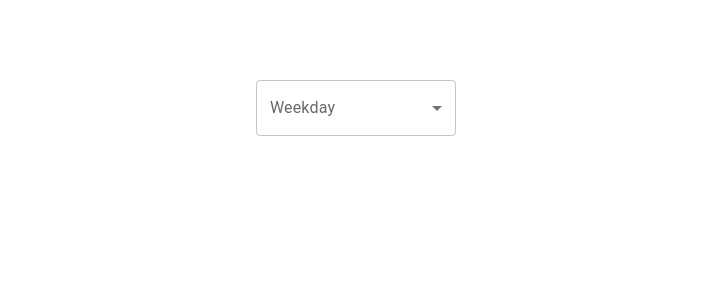
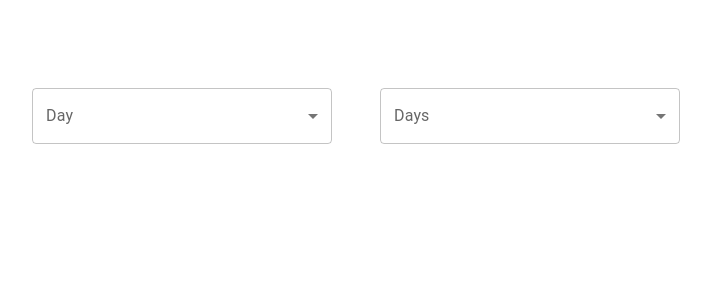
Before and after one commit to MarwaAbdelAal/MUI-Custom-Select-Component, a Next.js app: page / in a window 1280 px wide. Shown: the top 300 px of the page, without its empty margins (284-995 px from the left). Built offline with nearby package versions, Linux system fonts and the light colour scheme.

Commit message:
multiple select and custom style

```diff
--- a/app/page.module.scss
+++ b/app/page.module.scss
@@ -3,4 +3,5 @@
   justify-content: center;
   align-items: center;
   padding: 5rem;
+  gap: 2rem;
 }
--- a/app/page.tsx
+++ b/app/page.tsx
@@ -14,7 +14,8 @@ const weekdays = [
 export default function Home() {
   return (
     <main className={styles.main}>
-      <CustomSelect options={weekdays} label="Weekday" />
+      <CustomSelect options={weekdays} label="Day" />
+      <CustomSelect options={weekdays} label="Days" multiple />
     </main>
   );
 }
--- a/components/CustomSelect.tsx
+++ b/components/CustomSelect.tsx
@@ -3,48 +3,84 @@ import * as React from "react";
 import { useState } from "react";
 import {
   Box,
+  Chip,
   FormControl,
   InputLabel,
   MenuItem,
+  OutlinedInput,
   Select,
   SelectChangeEvent,
 } from "@mui/material";
-
-type option = {
-  key: string;
-  value: string;
-};
+import { option } from "@/types/selectOption";
+import { getColorForDay } from "@/utils/getDayColor";
 
 type CustomSelectProps = {
   options: option[];
   label: string;
+  multiple?: boolean;
 };
 
-export default function CustomSelect({ options, label }: CustomSelectProps) {
-  const [selectedOption, setSelectedOption] = useState("");
+const CustomSelect = ({ options, label, multiple }: CustomSelectProps) => {
+  const [selectedOptions, setSelectedOptions] = useState<string[] | string>(
+    multiple ? [] : ""
+  );
 
-  const handleChange = (event: SelectChangeEvent) => {
-    setSelectedOption(event.target.value as string);
+  const handleChange = (event: SelectChangeEvent<string[] | string>) => {
+    const { value } = event.target;
+    setSelectedOptions(
+      multiple && typeof value === "string" ? value.split(",") : value
+    );
+  };
+
+  const renderSelectedValue = (selected: string | string[]) => {
+    const selectedArray = Array.isArray(selected) ? selected : [selected];
+    return (
+      <Box sx={{ display: "flex", flexWrap: "wrap", gap: 0.5 }}>
+        {selectedArray.map((value) => {
+          const selectedValue = options.find(
+            (option) => option.key === value
+          )?.value;
+
+          return (
+            <Chip
+              key={value}
+              label={selectedValue}
+              sx={{
+                backgroundColor: getColorForDay(selectedValue || ""),
+                color: "white",
+              }}
+            />
+          );
+        })}
+      </Box>
+    );
   };
 
   return (
-    <Box sx={{ minWidth: 200 }}>
-      <FormControl fullWidth>
+    <FormControl sx={{ m: 1, width: 300 }}>
       <InputLabel id="custom-select-label">{label}</InputLabel>
       <Select
         labelId="custom-select-label"
         id="custom-select"
-          value={selectedOption}
+        value={selectedOptions}
         label="selectedOption"
         onChange={handleChange}
+        multiple={multiple}
+        renderValue={renderSelectedValue}
+        input={<OutlinedInput label={label} />}
       >
         {options.map((option) => (
-            <MenuItem key={option.key} value={option.key}>
+          <MenuItem
+            key={option.key}
+            value={option.key}
+            style={{ color: getColorForDay(option.value) }}
+          >
             {option.value}
           </MenuItem>
         ))}
       </Select>
     </FormControl>
-    </Box>
   );
-}
+};
+
+export default CustomSelect;
--- /dev/null
+++ b/types/selectOption.ts
@@ -0,0 +1,4 @@
+export type option = {
+  key: string;
+  value: string;
+};
--- /dev/null
+++ b/utils/getDayColor.ts
@@ -0,0 +1,12 @@
+export const dayColors: { [key: string]: string } = {
+  monday: "blue",
+  tuesday: "red",
+  wednesday: "orange",
+  thursday: "purple",
+  friday: "hotpink",
+  saturday: "brown",
+  sunday: "green",
+};
+
+export const getColorForDay = (day: string) =>
+  dayColors[day.toLowerCase()] || "black";
```
Also changed, not shown: components/CustomSelect.module.scss (deleted). Lines whose indentation alone changed are shown as unchanged.
